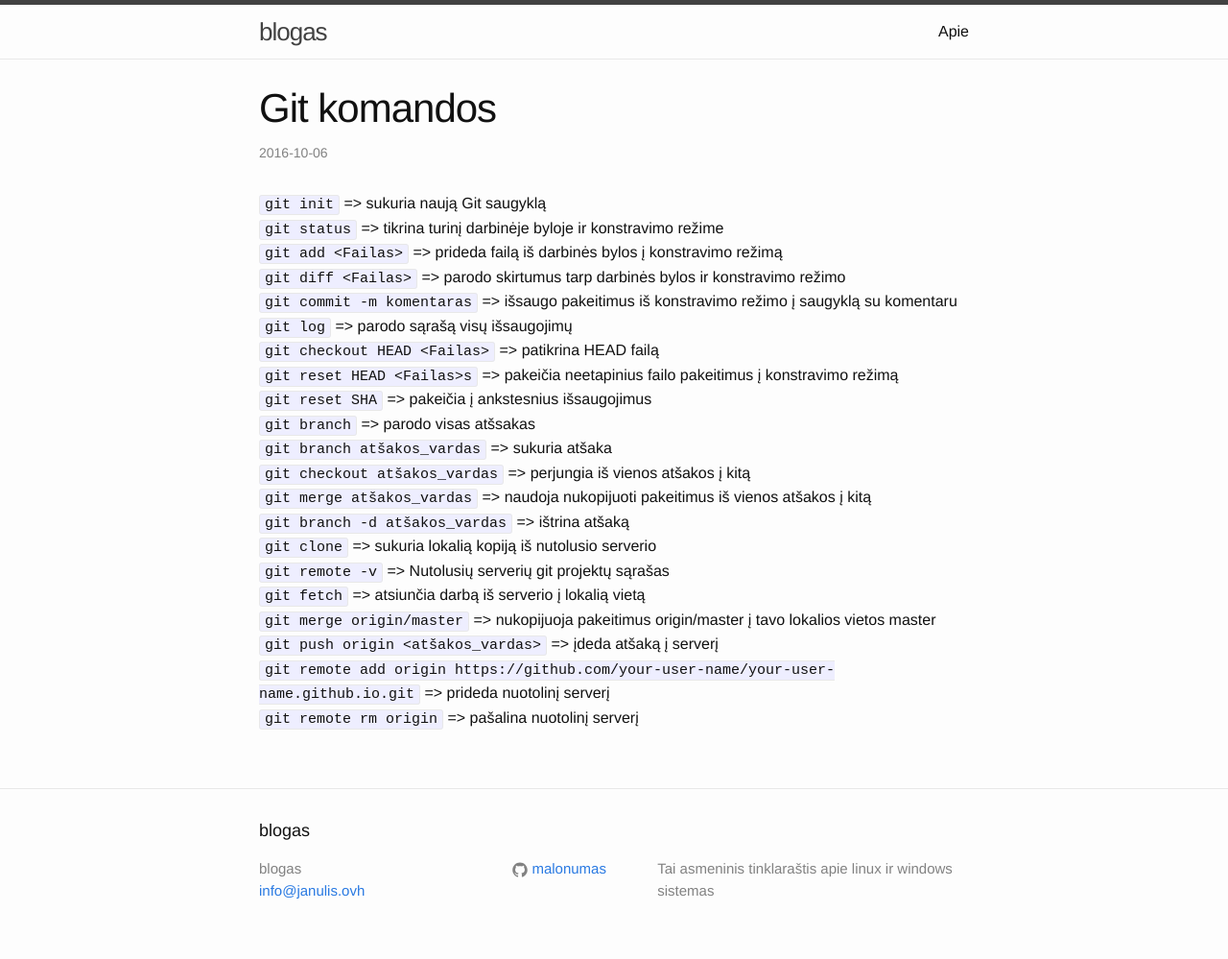
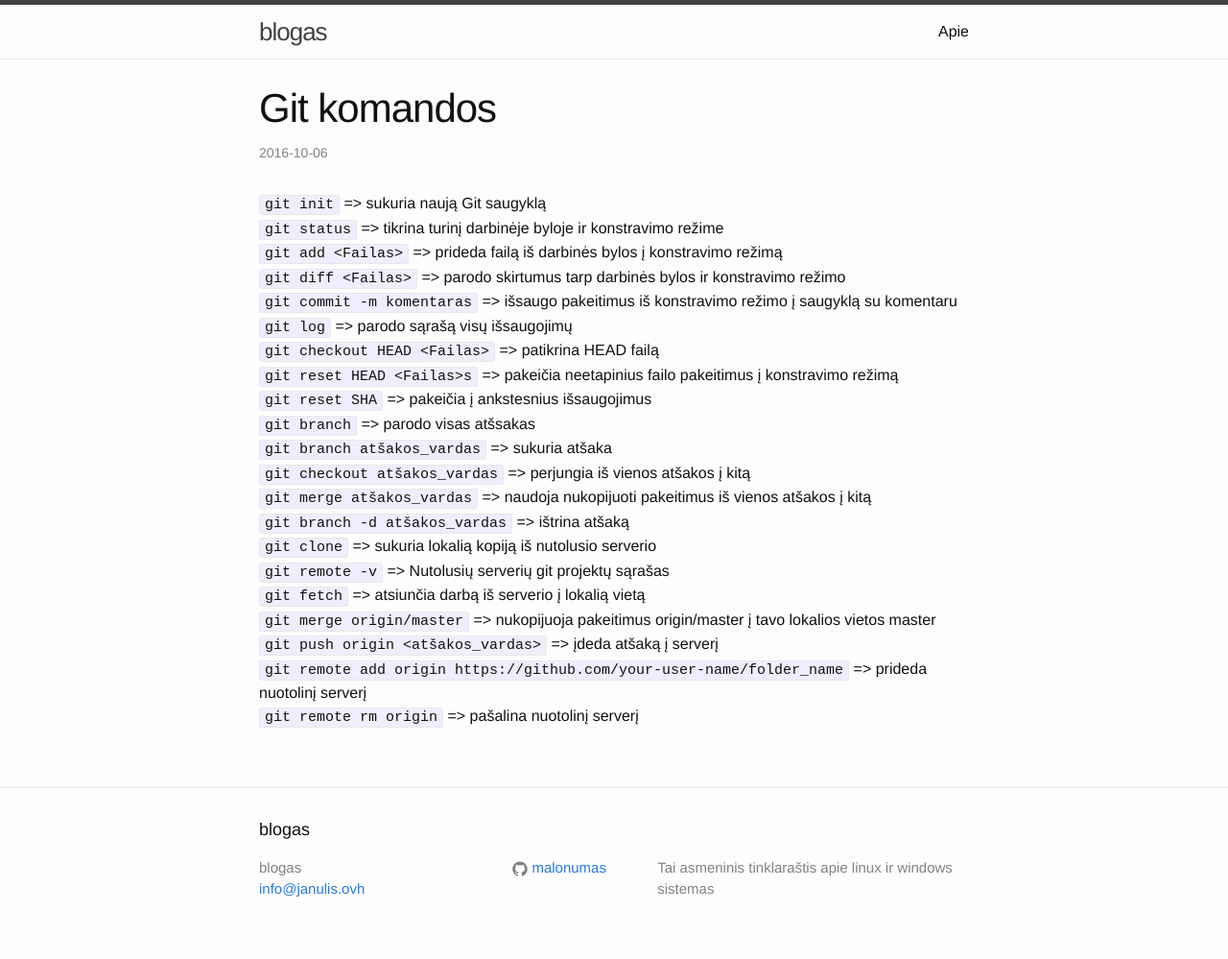
Before and after one commit to malonumas/malonumas.github.io, a Jekyll site: the page built from _posts/2016-10-06-git_komandos.markdown, in a window 1280 px wide. Shown: the whole page at 96% size. Built offline with Jekyll 4.4.1, drawn with Linux system fonts in a browser that asks for light colours; some of the changed lines change nothing that is shown.

Commit message:
paskutinis atnaujinimas

```diff
--- a/_posts/2016-10-06-git_komandos.markdown
+++ b/_posts/2016-10-06-git_komandos.markdown
@@ -24,5 +24,5 @@ categories: linux
 <br>`git fetch` => atsiunčia darbą iš serverio į lokalią vietą
 <br>`git merge origin/master` => nukopijuoja pakeitimus origin/master į tavo lokalios vietos master
 <br>`git push origin <atšakos_vardas>` => įdeda atšaką į serverį
-<br>`git remote add origin https://github.com/your-user-name/your-user-name.github.io.git` => prideda nuotolinį serverį
+<br>`git remote add origin https://github.com/your-user-name/folder_name` => prideda nuotolinį serverį
 <br>`git remote rm origin` => pašalina nuotolinį serverį
```
Also changed, not shown: Gemfile.lock.
